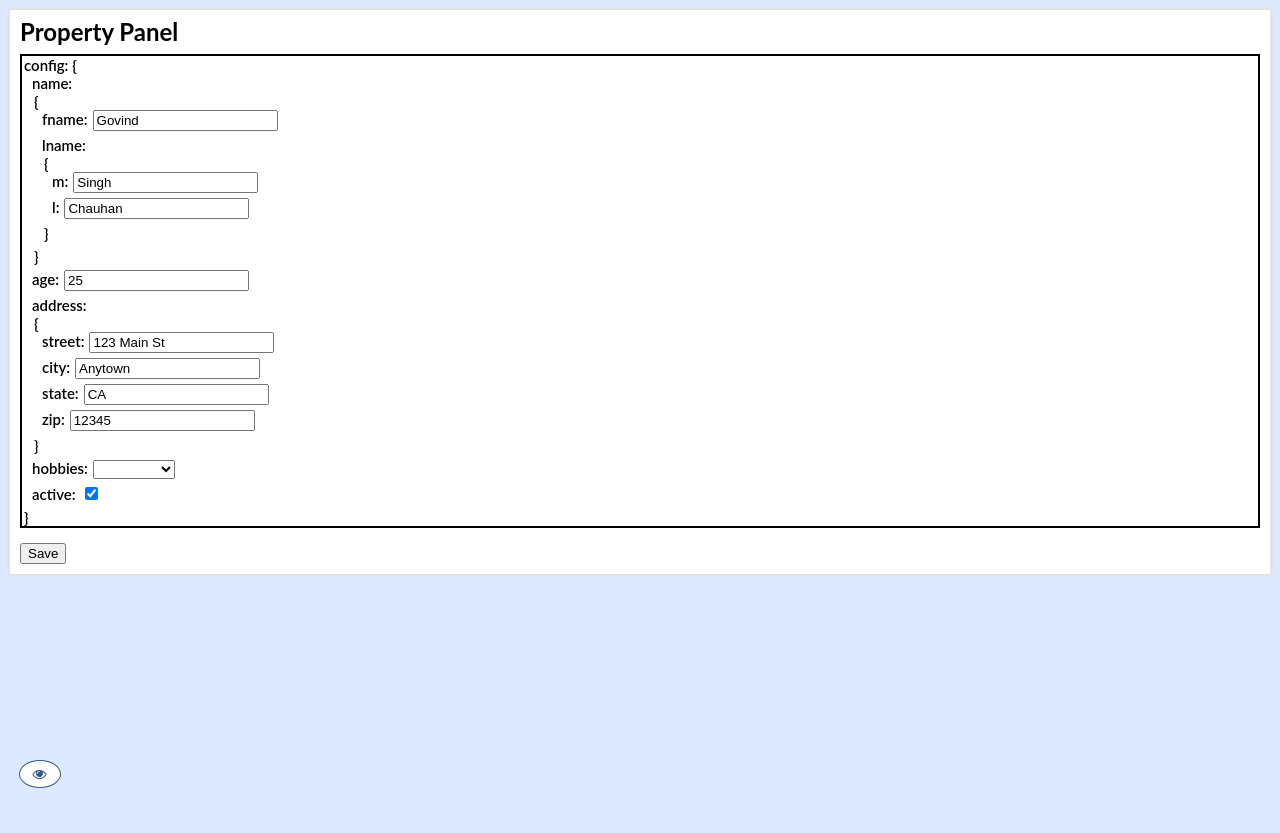
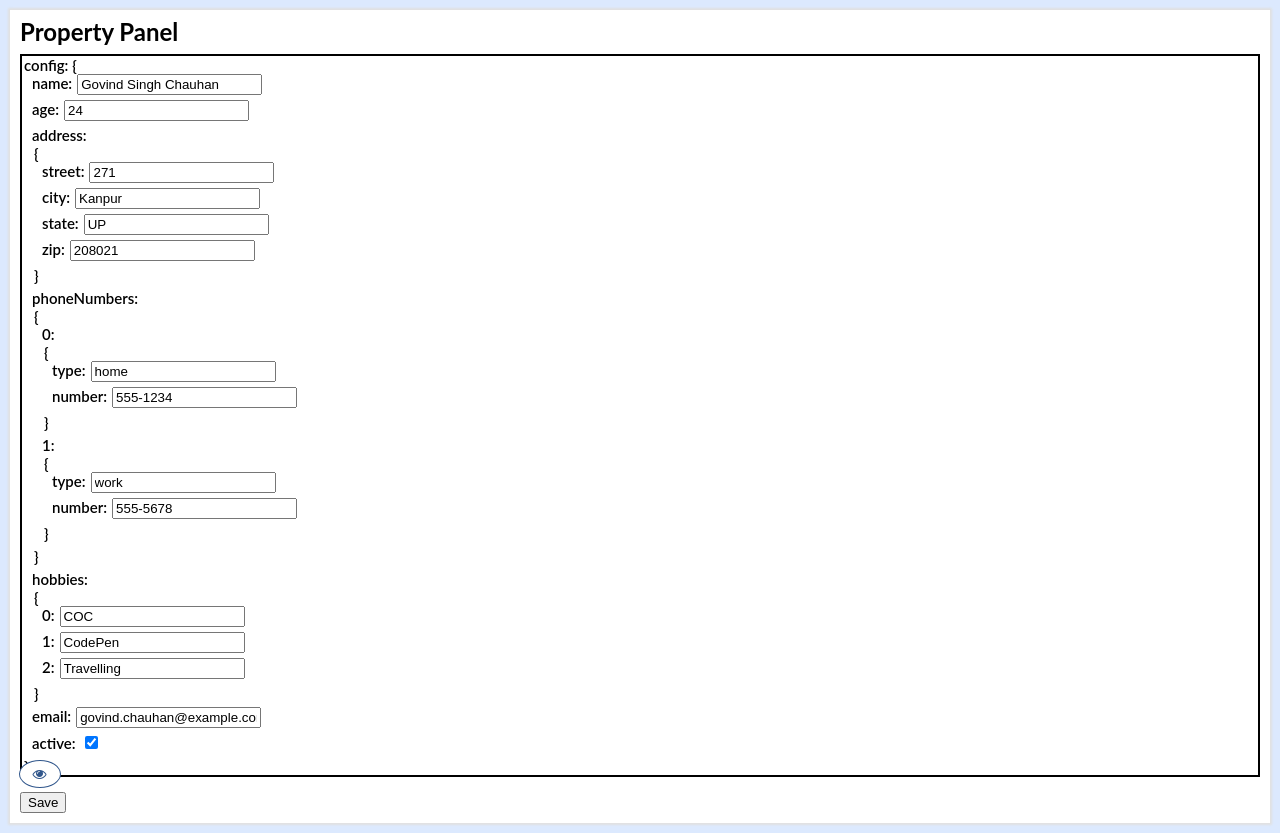
Before and after one commit to gregariousgovind/angularTheming, an Angular app: page /propertyPanel in a window 1280 px wide. Before the commit the page ends 800 px from the top, so only its background shows below. Built offline with nearby package versions, Linux system fonts and the light colour scheme.

Commit message:
2 files modified

```diff
--- a/src/app/components/property-panel-container/property-panel-container.component.ts
+++ b/src/app/components/property-panel-container/property-panel-container.component.ts
@@ -20,21 +20,26 @@ import { Component, ViewEncapsulation } from '@angular/core';
 })
 export class PropertyPanelContainerComponent {
   data = {
-    name: {
-      fname: 'Govind',
-      lname: {
-        m: 'Singh',
-        l: 'Chauhan',
+    name: 'Govind Singh Chauhan',
+    age: 24,
+    address: {
+      street: '271',
+      city: 'Kanpur',
+      state: 'UP',
+      zip: '208021',
+    },
+    phoneNumbers: [
+      {
+        type: 'home',
+        number: '555-1234',
       },
-    },
-    age: 25,
-    address: {
-      street: '123 Main St',
-      city: 'Anytown',
-      state: 'CA',
-      zip: '12345',
-    },
-    hobbies: ['reading', 'swimming', 'gardening'],
+      {
+        type: 'work',
+        number: '555-5678',
+      },
+    ],
+    hobbies: ['COC', 'CodePen', 'Travelling'],
+    email: 'govind.chauhan@example.com',
     active: true,
   };
 
--- a/src/app/components/property-panel/property-panel.component.html
+++ b/src/app/components/property-panel/property-panel.component.html
@@ -9,11 +9,12 @@
         </ul>
       </ng-container>
       <ng-container *ngSwitchCase="'array'">
-        <select id="{{ item }}" name="{{ item }}" [(ngModel)]="data[item]">
-          <option *ngFor="let option of data[item]" [value]="option">
-            {{ option }}
-          </option>
-        </select>
+        <ng-container [ngSwitch]="getType(data[item][0])">
+          <ul>
+            <app-property-panel *ngIf="data[item]" [data]="data[item]">
+            </app-property-panel>
+          </ul>
+        </ng-container>
       </ng-container>
       <ng-container *ngSwitchCase="'boolean'">
         <input
```
